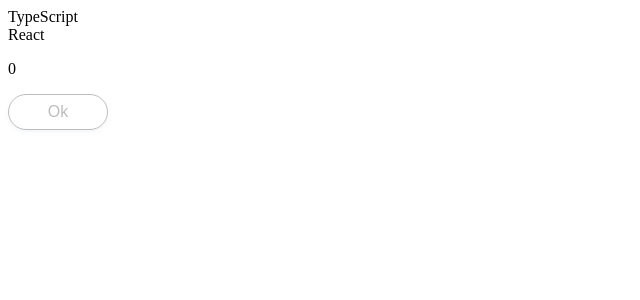
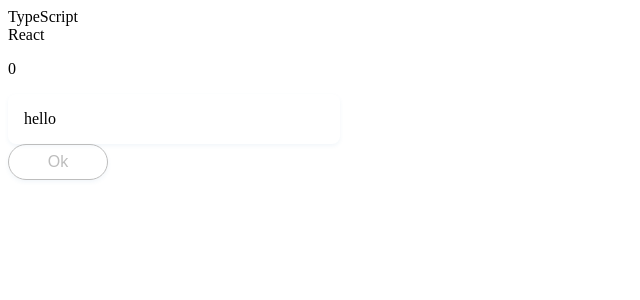
Before and after one commit to ItoYo16u/react-typescript, a React app: page / in a window 1280 px wide. Shown: the top 300 px of the page, without its empty margins (0-640 px from the left). Built offline with nearby package versions, Linux system fonts and the light colour scheme.

Commit message:
add card

```diff
--- a/src/app/app.tsx
+++ b/src/app/app.tsx
@@ -1,6 +1,7 @@
 import React, { useState } from 'react';
 import ReactDOM from 'react-dom';
-import { Button } from './components/common/button';
+import { Button } from './components/common/button/button';
+import { Card } from './components/partial/card/card';
 
 const App: React.FC<{ compiler: string, framework: string }> = (props) => {
 
@@ -10,6 +11,7 @@
       <div>{props.compiler}</div>
       <div>{props.framework}</div>
       <p>{count}</p>
+      <Card title={"hello"} url={"http://example.com"}></Card>
        <Button onTap={()=>setCount(prevCount=>prevCount + 1)} label={"Ok"} />
     </div>
   );
--- /dev/null
+++ b/src/app/components/partial/card/card.tsx
@@ -0,0 +1,25 @@
+/** @jsx jsx */
+import * as React from "react"
+import { css, jsx } from '@emotion/core'
+
+interface Props {
+    title: string
+    description?: string
+    url: string
+}
+
+export const Card: React.FC<Props> = (props)=>{
+
+    return (
+        <div css={css`
+          padding: 16px;
+          border-radius: 8px;
+          max-width: 300px;
+          background-color: #FFF;
+          box-shadow: 0 2px 4px rgba(67,133,187,.07);
+        `}>
+            {props.title}
+
+        </div>
+    )
+}
```
Also changed, not shown: src/app/components/common/button/button.tsx (renamed from src/app/components/common/button.tsx), src/app/components/layout/column.tsx (added), src/app/components/layout/row.tsx (added), src/app/components/partial/card/horizontal_card.tsx (added).
